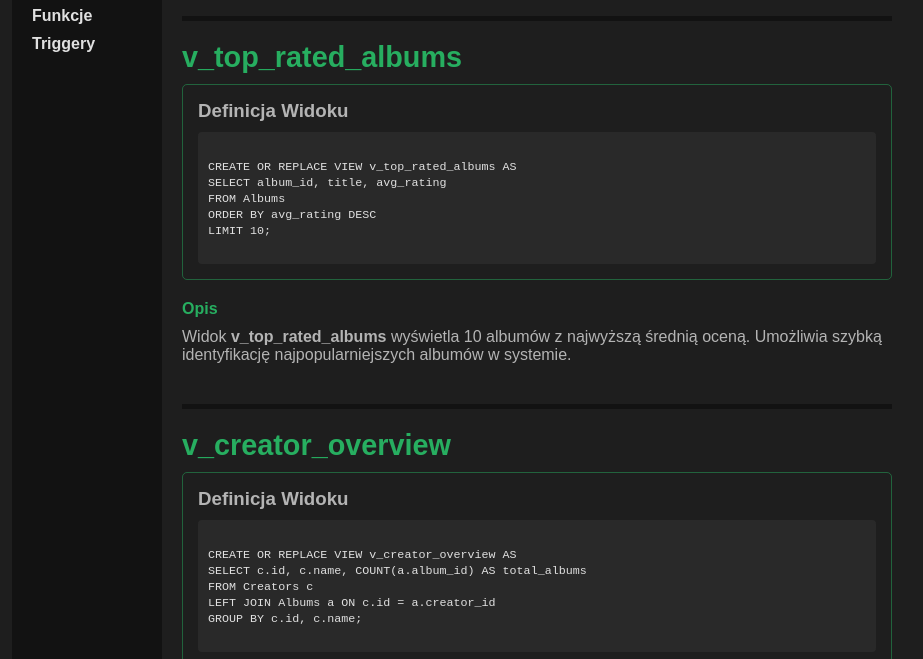
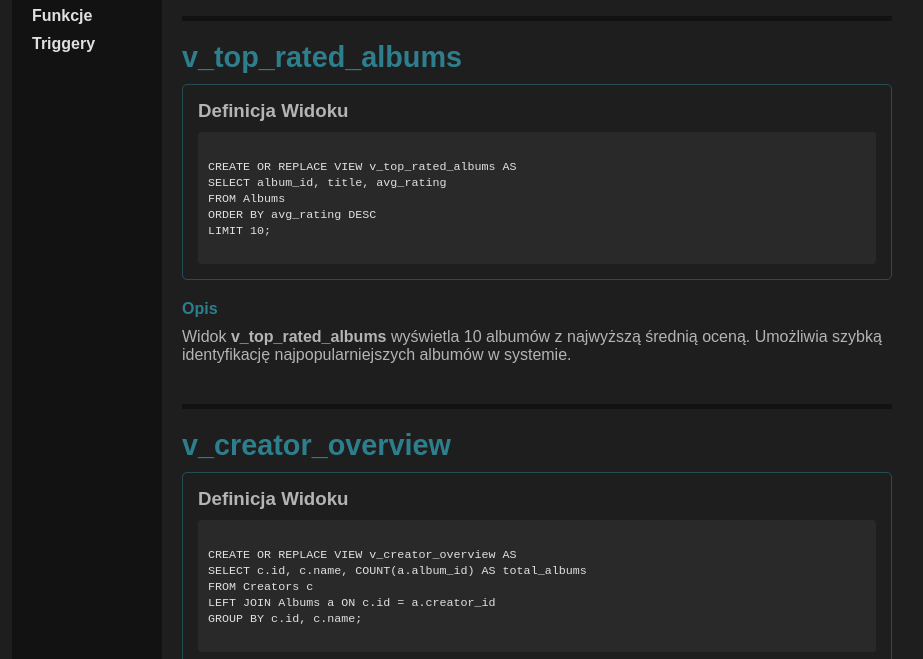
Before and after one commit to At1z/database-project, a plain HTML site: page views.html in a window 1280 px wide. Shown: the part 141-800 px from the top of the page, without its empty margins (178-1101 px from the left). Drawn offline with Linux system fonts and the light colour scheme.

Commit message:
changed accent color

```diff
--- a/css/colors.css
+++ b/css/colors.css
@@ -4,7 +4,7 @@
   --highlight-bg: #292929;
   --accent-color: #d6d6d6;
   --primary-text: #e0e0e0;
-  --secondary-text: #27ae60;
+  --secondary-text: #2e7f8d;
   --border-color: #121212;
-  --muted-border: #27ae5f7a;
+  --muted-border: #2e7f8d7e;
 }
```
